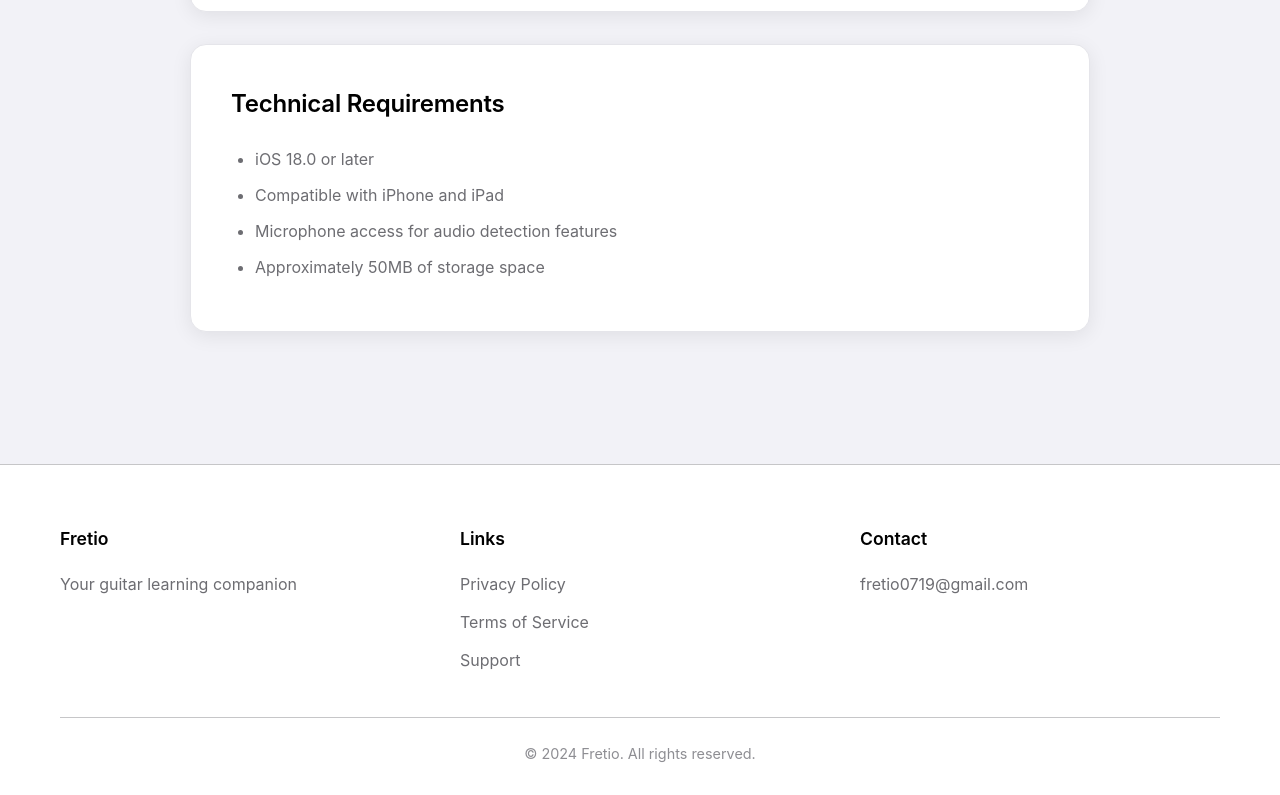
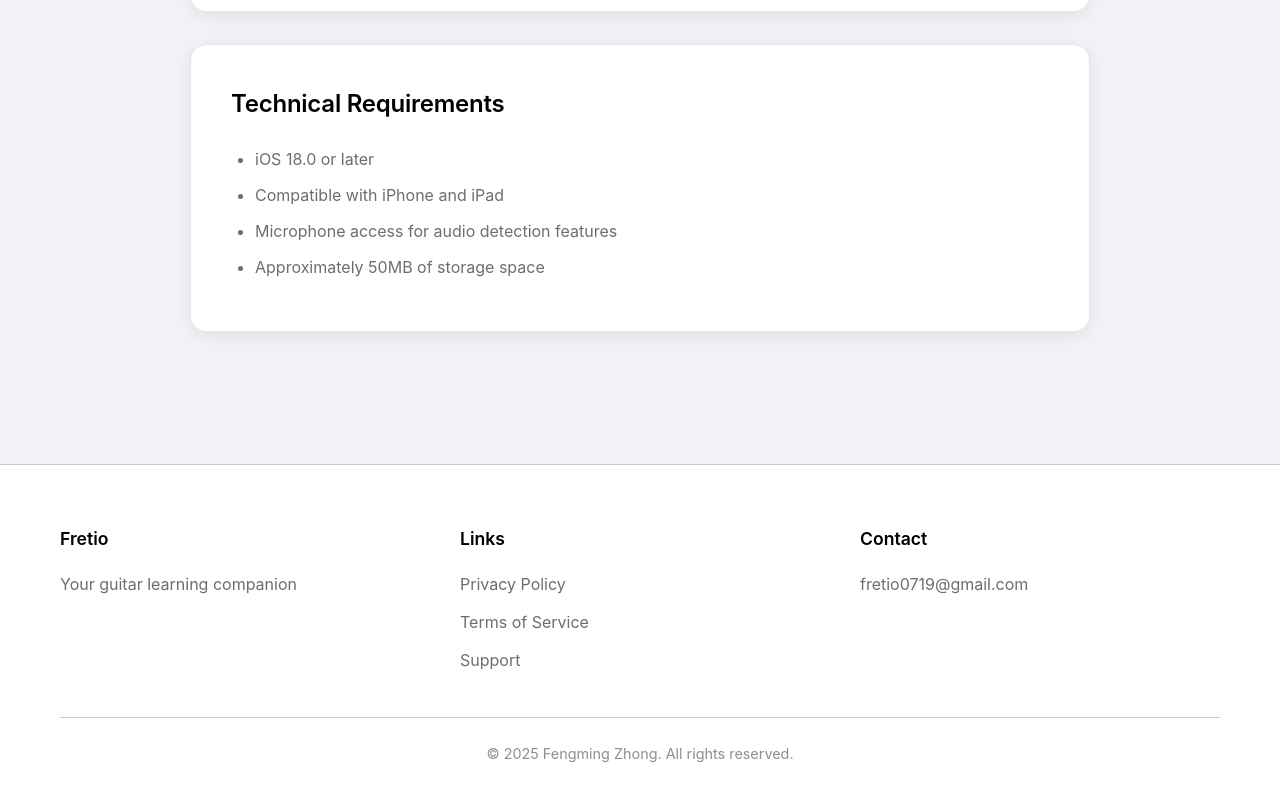
Before and after one commit to allenzhong/fretio-support, a plain HTML site: page index.html in a window 1280 px wide. Shown: the part 8899-9694 px from the top of the page. Drawn offline with Linux system fonts and the light colour scheme.

Commit message:
change copy right

```diff
--- a/index.html
+++ b/index.html
@@ -256,7 +256,7 @@
                 </div>
             </div>
             <div class="footer-bottom">
-                <p>&copy; 2024 Fretio. All rights reserved.</p>
+                <p>&copy; 2025 Fengming Zhong. All rights reserved.</p>
             </div>
         </div>
     </footer>
```
